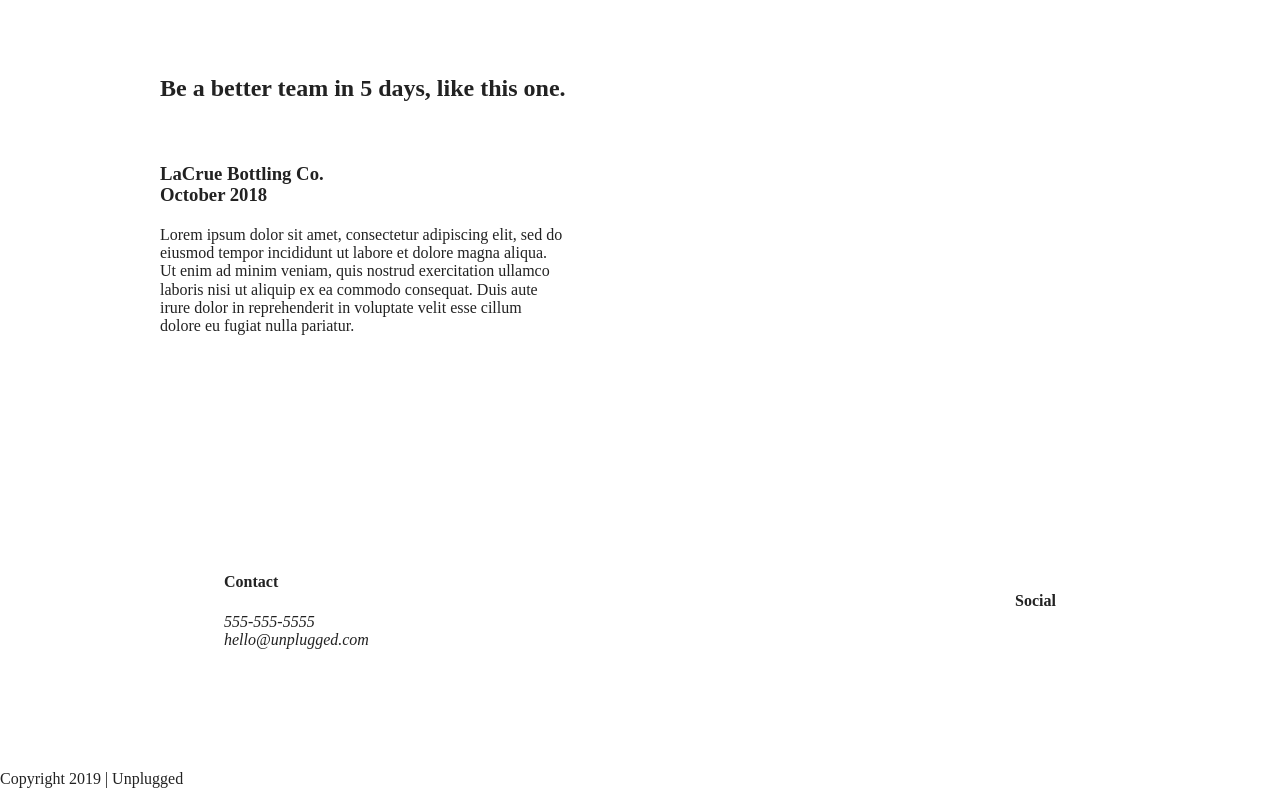
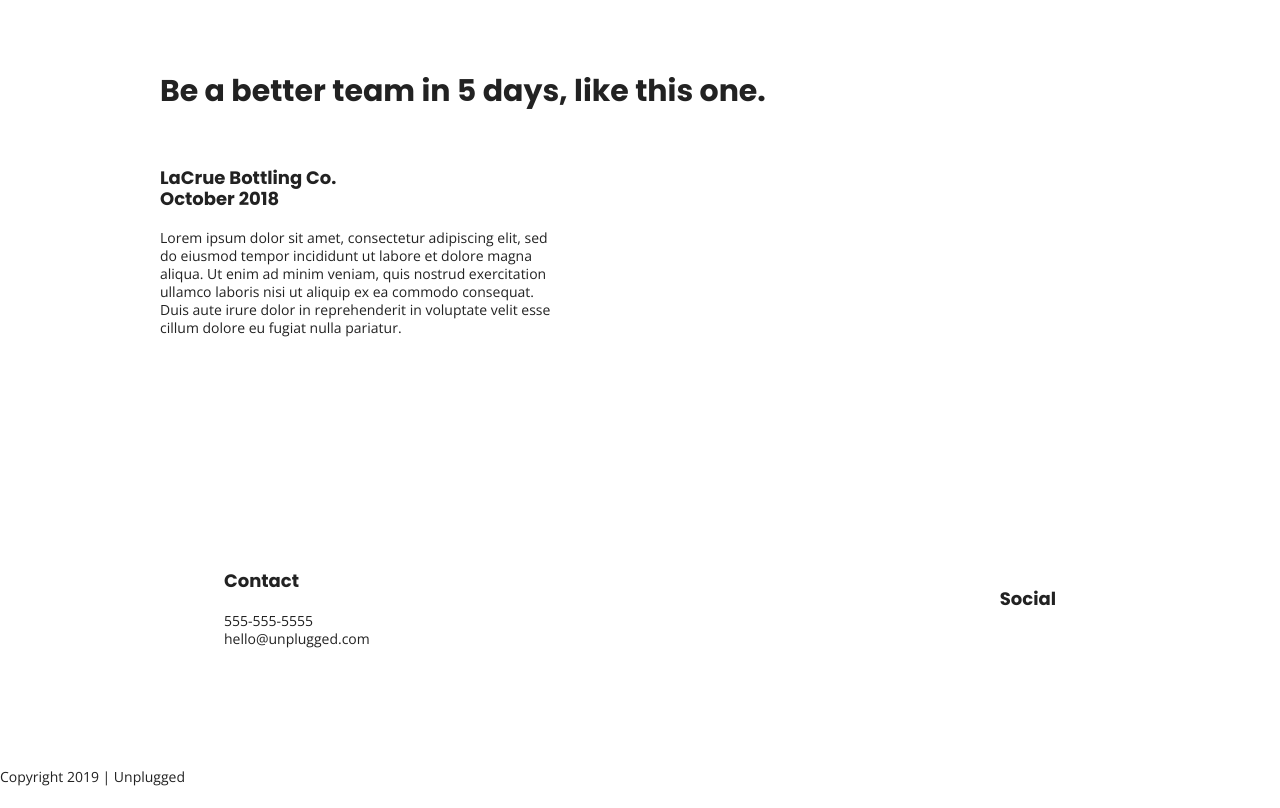
Before and after one commit to calicorose/unplugged-project, a website built with Parcel: page index.html in a window 1280 px wide. Shown: the part 1259-2067 px from the top of the page. Built offline with nearby package versions, Linux system fonts and the light colour scheme.

Commit message:
Added text styles to main css and added font to index

```diff
--- a/css/main.css
+++ b/css/main.css
@@ -96,11 +96,53 @@
   /* ==========================================================================
      Author's custom styles
      ========================================================================== */
+  /* General Styles */
 
-  .content-wrapper {
-    width: 90%;
-    margin: 50px 0;
-  }
+html {
+	font-size: 16px;
+}
+
+body {
+  font-family: 'Open Sans', sans-serif;
+  font-size: 1em;
+  text-align: left;
+}
+
+ul,
+ol {
+  list-style-type: none;
+}
+
+a {
+	color: #e2e3ed;
+  text-decoration: none;
+}
+
+h2 {
+  font-family: 'Poppins', sans-serif;
+  font-size: 1.875em;
+}
+
+h3,
+h4 {
+  font-family: 'Poppins', sans-serif;
+  margin: 20px 0;
+  font-size: 1.125em;
+}
+
+p {
+	font-size: 0.875em;
+  line-height: 1.285;
+}
+
+address {
+ font-style: normal;
+}
+
+.content-wrapper {
+  width: 90%;
+  margin: 50px 0;
+}
 
   /* -------------------- Base Header - Footer Styles -------------------- */
 
--- a/index.html
+++ b/index.html
@@ -15,7 +15,8 @@
   <link rel="manifest" href="site.webmanifest">
   <link rel="apple-touch-icon" href="icon.png">
   <!-- Place favicon.ico in the root directory -->
-
+  <!-- Google Fonts -->
+  <link href="https://fonts.googleapis.com/css?family=Open+Sans:400,700|Poppins:500,700" rel="stylesheet">
   <link rel="stylesheet" href="css/normalize.css">
   <link rel="stylesheet" href="css/main.css">
 
```
